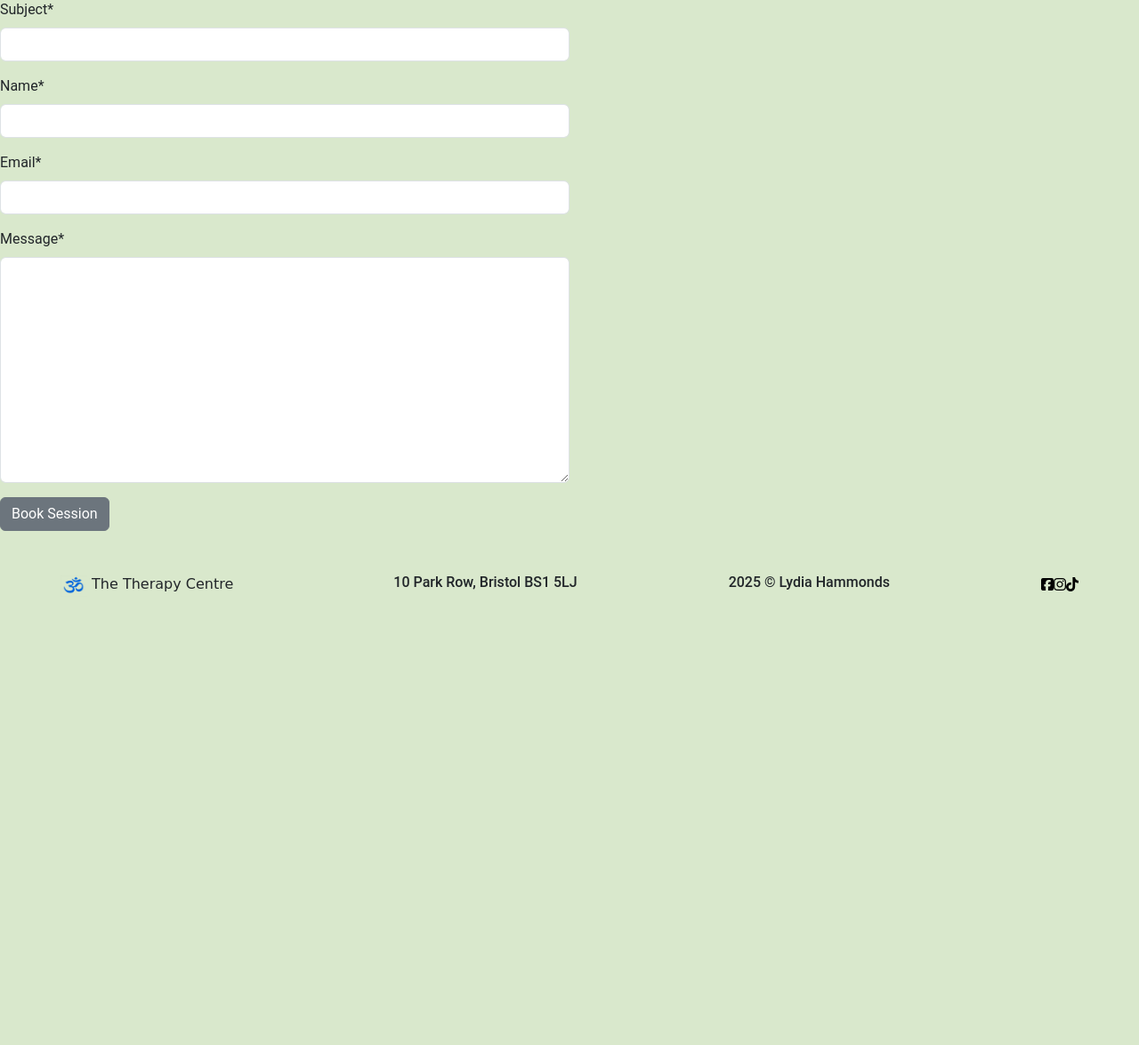
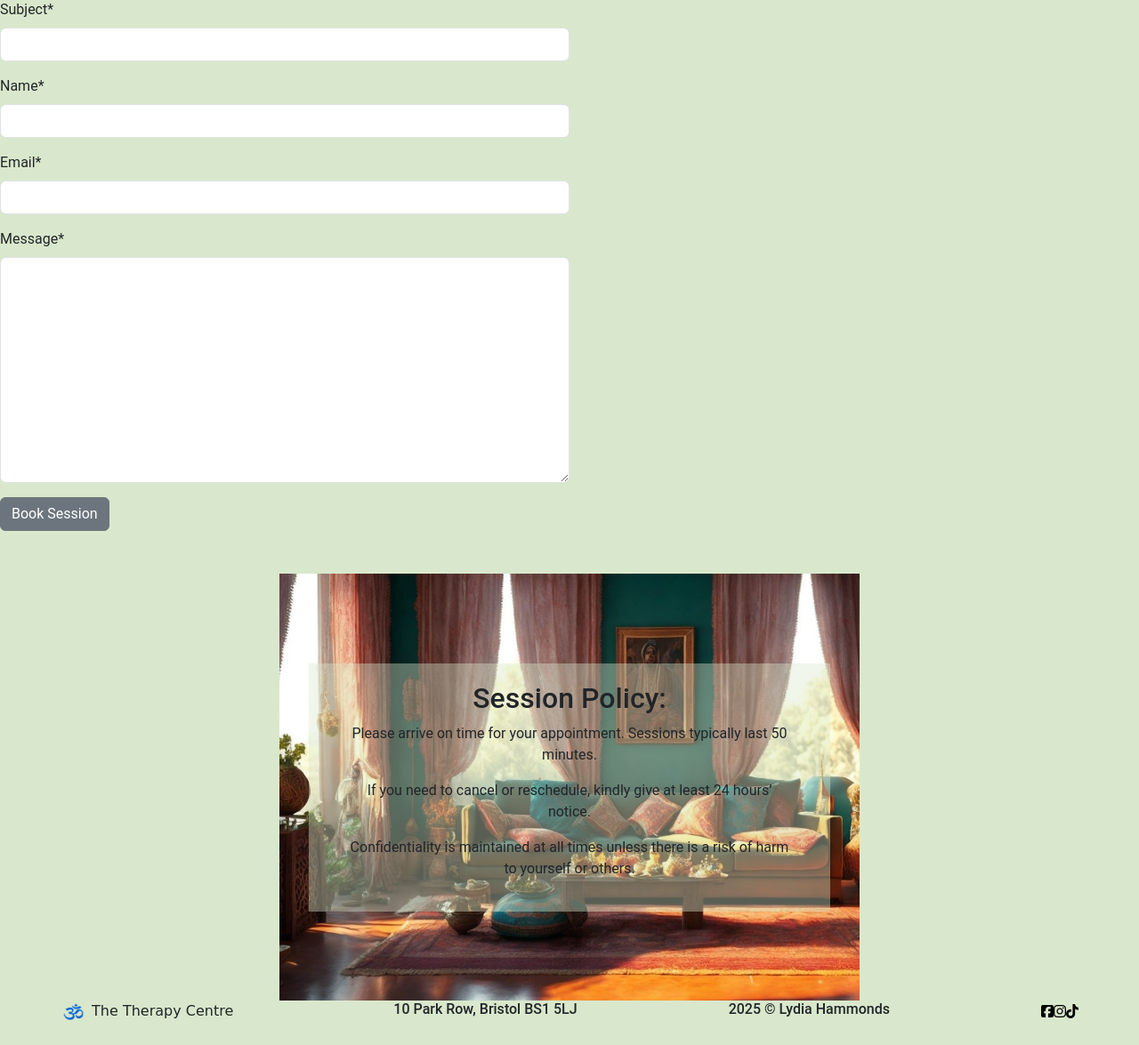
Before and after one commit to LidiaMorejudo/therapycentre, a Django app: template booking/templates/booking/booking.html in a window 1280 px wide. Shown: the part 247-1422 px from the top of the page at 89% size. Before the commit the page ends 914 px from the top, so only its background shows below. Run offline with Django 5.2, Linux system fonts and the light colour scheme; the template is opened without the code that fills it: values that come from a table or form of the project are taken from there, others are empty; some libraries are stand-ins or nearby versions.

Commit message:
Add session policy section to booking page

```diff
--- a/booking/templates/booking/booking.html
+++ b/booking/templates/booking/booking.html
@@ -18,6 +18,18 @@
     </form>
 </div>
 
+<div class="row justify-content-center">
+    <div class="col-12 col-md-6 contact-background">
+        <div class="callout text-center" id="session-policy">
+            <h2>Session Policy:</h2>
+            <p>Please arrive on time for your appointment. Sessions typically last 50 minutes.</p>
+            <p>If you need to cancel or reschedule, kindly give at least 24 hours’ notice.</p>
+            <p>Confidentiality is maintained at all times unless there is a risk of harm to yourself or others.</p>
+        </div>
+    </div>
+</div>
+
+
 
 
 {% endblock %}
```
